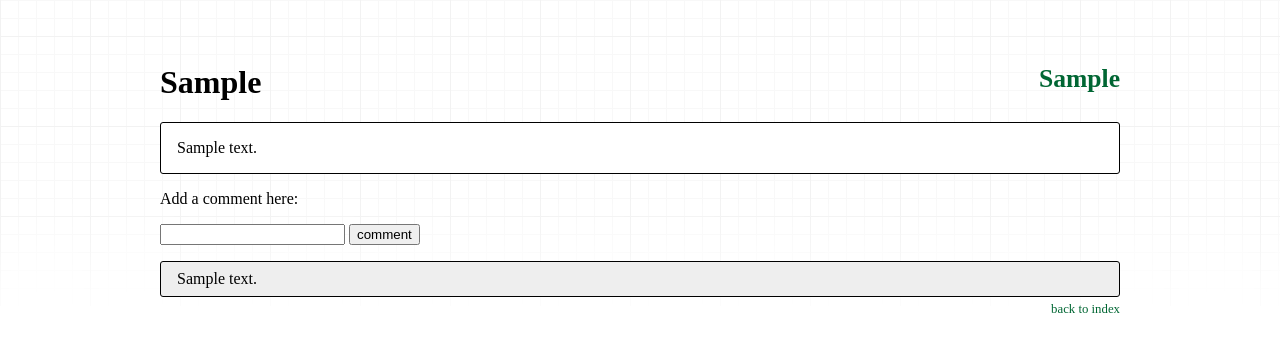
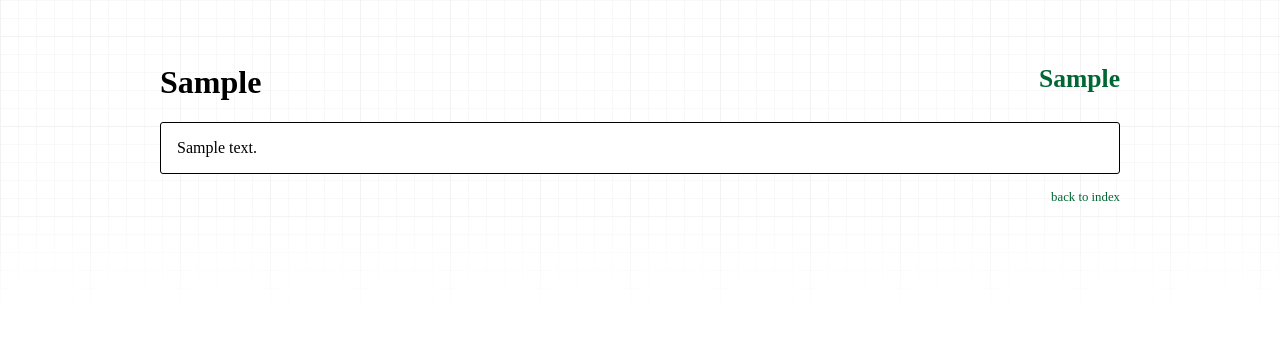
Before and after one commit to bearzk/django_tutorial, a Django app: template templates/blog/detail.html in a window 1280 px wide. Shown: the top 352 px of the page. Run offline with Django 3.2, Linux system fonts and the light colour scheme; the template is opened without the code that fills it: most values are stand-ins (such as "Sample title", 1, 10 or a date in 2020); some libraries are stand-ins or nearby versions.

Commit message:
fixes #2 added disqus in detail page

```diff
--- a/templates/blog/detail.html
+++ b/templates/blog/detail.html
@@ -11,24 +11,19 @@
     </h1>
     <p class="content-text">{{ p.content }}</p>
 
-    <p>Add a comment here:</p>
-    <form action="{% url 'blog:add_comment' p.slug %}" method="post">
-        {% csrf_token %}
-        <input type="text" name="content">
-        <input type="submit" value="comment">
-    </form>
+    <div id="disqus_thread"></div>
+    <script type="text/javascript">
+        /* * * CONFIGURATION VARIABLES: EDIT BEFORE PASTING INTO YOUR WEBPAGE * * */
+        var disqus_shortname = 'bearzk'; // required: replace example with your forum shortname
 
-    <div class="comments">
-        {% for c in cs %}
-            <div class="comment {% if forloop.counter|divisibleby:2 %}even{% else %}odd{% endif %}">
-                {{ c.content }}
-            </div>
-        {% empty %}
-            <div>
-                No comment yet.
-            </div>
-        {% endfor %}
-    </div>
+        /* * * DON'T EDIT BELOW THIS LINE * * */
+        (function() {
+            var dsq = document.createElement('script'); dsq.type = 'text/javascript'; dsq.async = true;
+            dsq.src = '//' + disqus_shortname + '.disqus.com/embed.js';
+            (document.getElementsByTagName('head')[0] || document.getElementsByTagName('body')[0]).appendChild(dsq);
+        })();
+    </script>
+    <noscript>Please enable JavaScript to view the <a href="https://disqus.com/?ref_noscript">comments powered by Disqus.</a></noscript>
 
     <a class="right" href="{% url 'blog:index' %}">back to index</a>
 </div>
```
